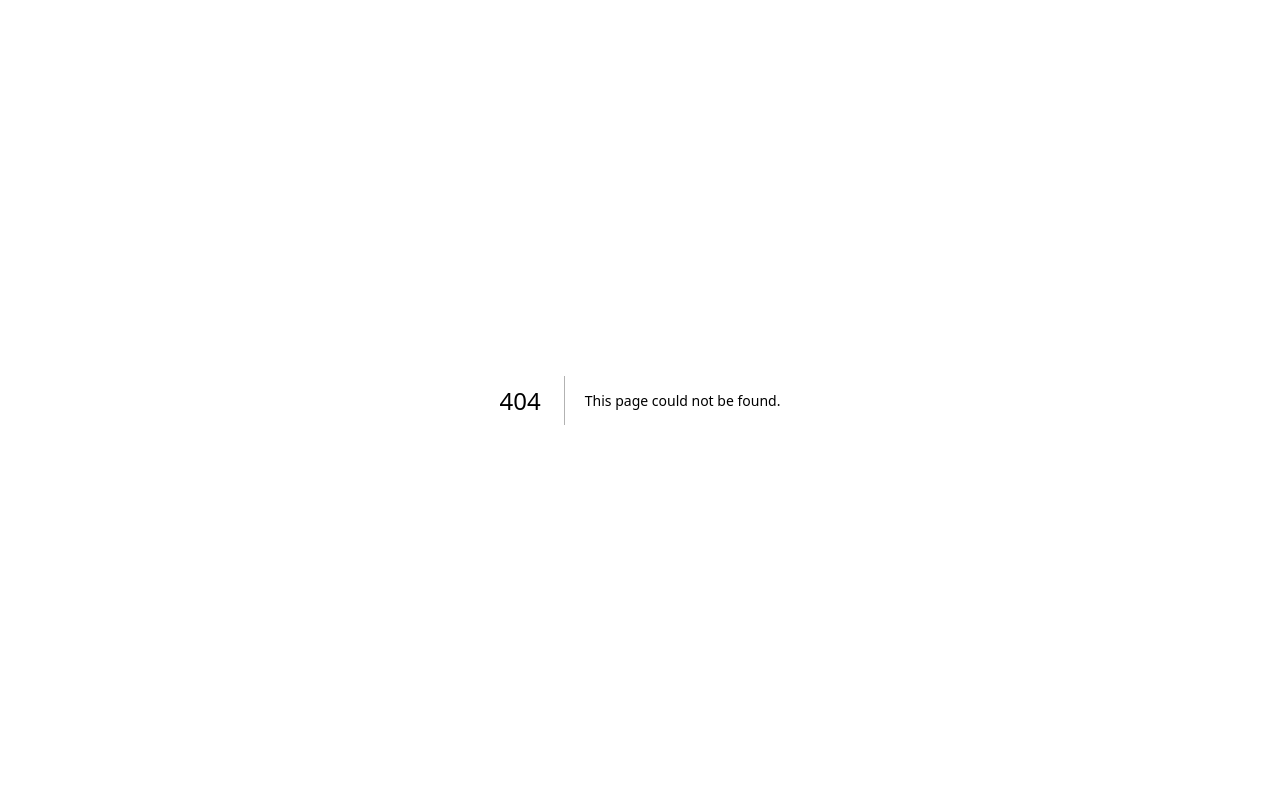
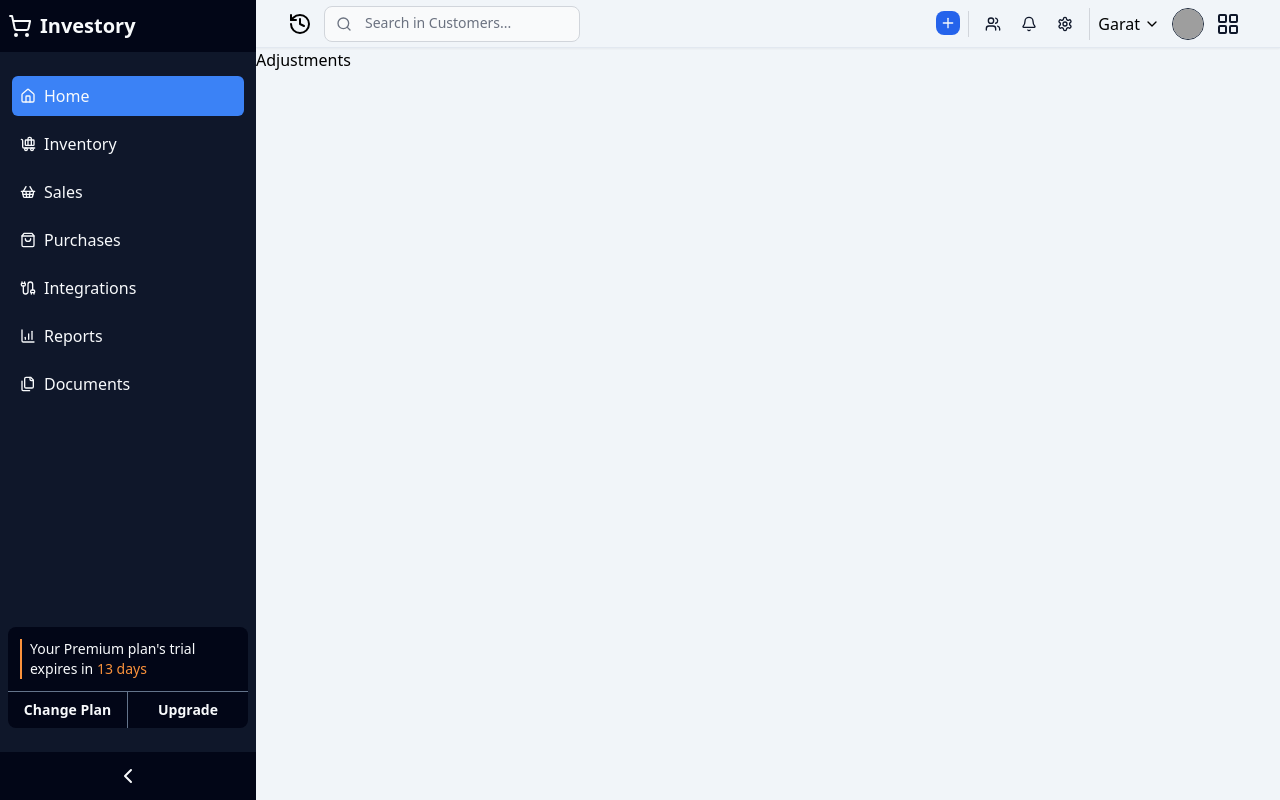
Before and after one commit to hac1yev/Inventory-Management-Software, a Next.js app: page /inventory-dashboard/inventory/adjustments in a window 1280 px wide. Before the commit this address had no page. Built offline with nearby package versions, Linux system fonts and the light colour scheme; grey boxes are pictures that could not be loaded.

Commit message:
inventory page folders created

```diff
--- a/app/(back-office)/inventory-dashboard/home/dashboard/page.tsx
+++ b/app/(back-office)/inventory-dashboard/home/dashboard/page.tsx
@@ -3,7 +3,7 @@ import SalesOverview from "@/components/dashboard/SalesOverview";
 
 const Dashboard = () => {
     return (
-        <div>
+        <div style={{ height: '1000vh' }}>
             <DashboardBanner />
             <SalesOverview />
         </div>
--- /dev/null
+++ b/app/(back-office)/inventory-dashboard/inventory/adjustments/page.tsx
@@ -0,0 +1,8 @@
+
+const Adjustments = () => {
+    return (
+        <div>Adjustments</div>
+    );
+};
+
+export default Adjustments;
--- /dev/null
+++ b/app/(back-office)/inventory-dashboard/inventory/itemgroups/page.tsx
@@ -0,0 +1,8 @@
+
+const ItemGroups = () => {
+    return (
+        <div>ItemGroups</div>
+    );
+};
+
+export default ItemGroups;
--- /dev/null
+++ b/app/(back-office)/inventory-dashboard/inventory/items/page.tsx
@@ -0,0 +1,8 @@
+
+const Items = () => {
+    return (
+        <div>Items</div>
+    );
+};
+
+export default Items;
--- a/components/dashboard/Header.tsx
+++ b/components/dashboard/Header.tsx
@@ -4,7 +4,7 @@ import Image from "next/image";
 
 const Header = () => {
     return (
-        <div className="sticky top-0 z-10 bg-slate-100 h-12 flex items-center justify-between px-8 border-b border-slate-200 shadow-sm">
+        <div className="sticky top-0 z-20 bg-slate-100 h-12 flex items-center justify-between px-8 border-b border-slate-200 shadow-sm">
             <div className="flex gap-3">
                 <button>
                     <History className="w-6 h-6" />
--- a/components/dashboard/HomeNavbar.tsx
+++ b/components/dashboard/HomeNavbar.tsx
@@ -27,8 +27,8 @@ const HomeNavbar = () => {
     ];
 
     return (
-        <div className="sticky flex flex-col justify-between bg-green-300 px-5 pt-5 header-bg border-b border-slate-200" style={{ top: '-30px' }}>
-            <div className="flex space-x-3">
+        <div className="sticky z-10 flex flex-col justify-between bg-green-300 px-5 pt-5 header-bg border-b border-slate-200" style={{ top: '-30px' }}>
+            <div className="flex space-x-3 mb-2">
                 <div className="flex items-center justify-center w-12 h-12 bg-white rounded-lg">
                     <Building2 />
                 </div>
```
